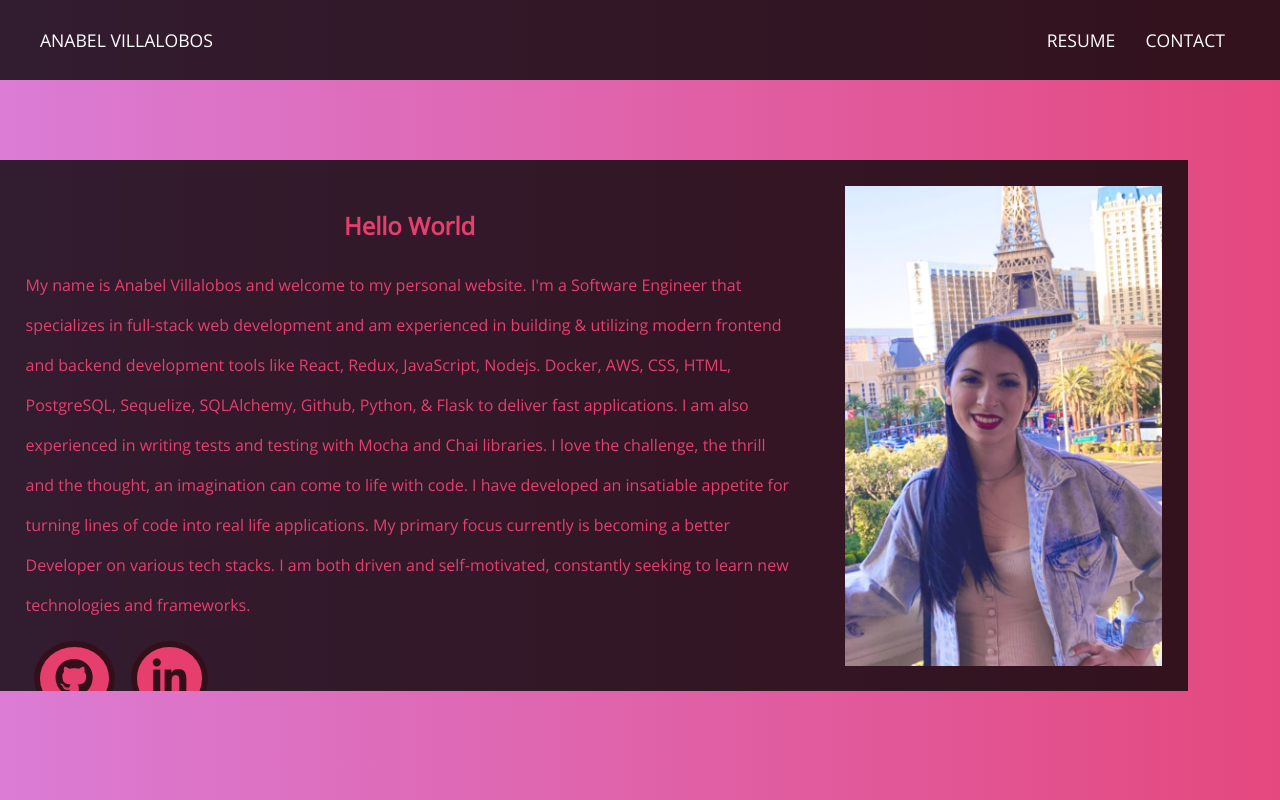
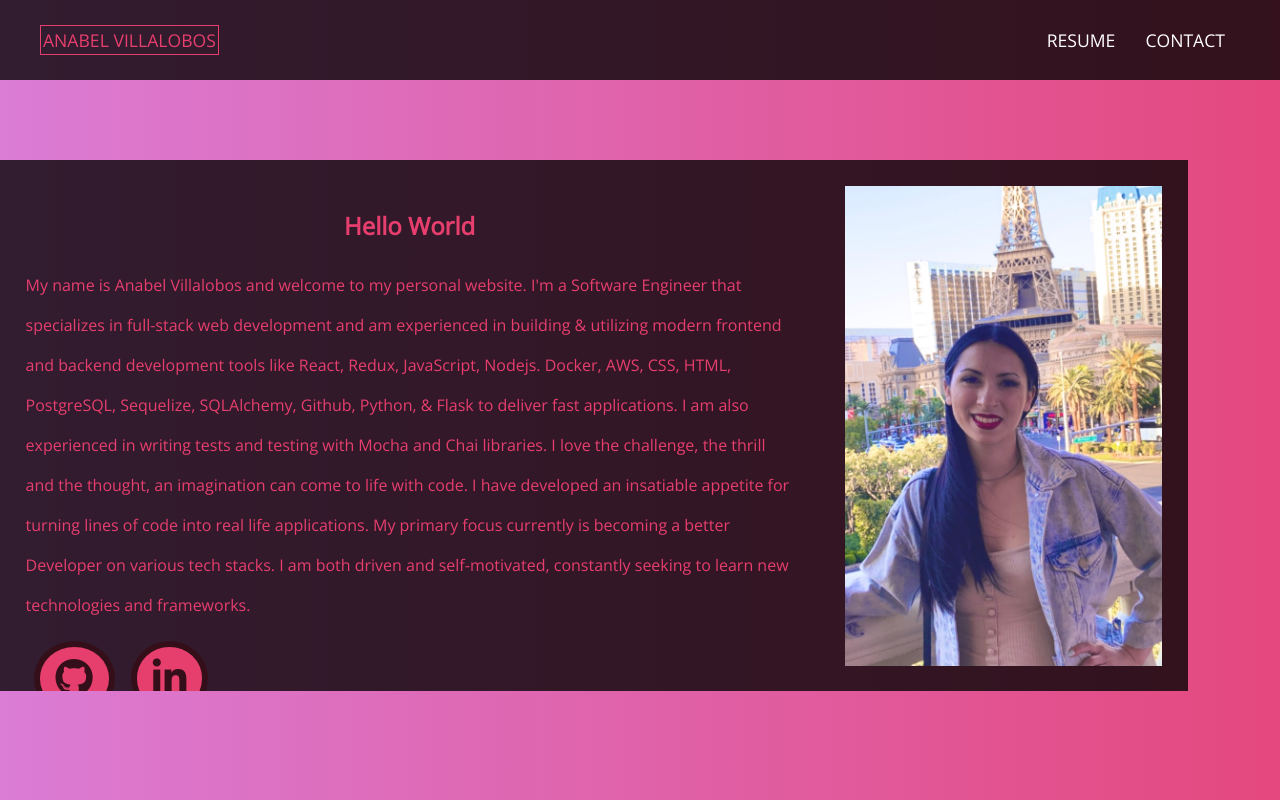
Before and after one commit to annvilla1998/ReactPersonalWebsite, a React (Create React App) app: page / in a window 1280 px wide. Built offline with nearby package versions, Linux system fonts and the light colour scheme.

Commit message:
added active link styling

```diff
--- a/src/components/Contact/Contact.css
+++ b/src/components/Contact/Contact.css
@@ -10,6 +10,8 @@
     height: 50vh;
     font-size: 3.5vmin;
     text-align: center;
+    -webkit-animation: focus-in-contract-bck 1s cubic-bezier(0.250, 0.460, 0.450, 0.940) both;
+        animation: focus-in-contract-bck 1s cubic-bezier(0.250, 0.460, 0.450, 0.940) both;
 }
 
 .contact-page #name, .contact-page #email{
--- a/src/components/Navigation/Navigation.css
+++ b/src/components/Navigation/Navigation.css
@@ -23,11 +23,6 @@
 }
 
 
-.nav-container a:hover {
-    color: var(--color-4);
-    text-decoration: none;
-}
-
 .nav-right {
     display: flex;
 
--- a/src/components/Navigation/index.js
+++ b/src/components/Navigation/index.js
@@ -1,23 +1,35 @@
-import { Link } from 'react-router-dom'
+import { NavLink } from 'react-router-dom'
 import './Navigation.css'
 
+export const Navigation = () => {
 
-export const Navigation = () => {
 
     return (
         <nav className="nav-container">
             <div id="home-link">
-                <Link to="/">Anabel Villalobos</Link>
+                <NavLink style={({ isActive }) => ({
+                    border: isActive ? '1px solid var(--color-4)' : 'none',
+                    padding: isActive ? '2px' : '0',
+                    color: isActive ? 'var(--color-4)' : 'white'
+                })} to="/">Anabel Villalobos</NavLink>
             </div>
             <div className="nav-right">
                 <div id="resume-link">
-                    <Link to="/resume">Resume</Link>
+                    <NavLink style={({ isActive }) => ({
+                        border: isActive ? '1px solid var(--color-4)' : 'none',
+                        padding: isActive ? '2px' : '0',
+                        color: isActive ? 'var(--color-4)' : 'white'
+                    })} to="/resume">Resume</NavLink>
                 </div>
                 {/* <div id="portfolio-link">
-                    <Link to="/portfolio">Portfolio</Link>
+                    <Link onClick={() =>handleActiveLink()} to="/portfolio">Portfolio</Link>
                 </div> */}
                 <div id="contact-link">
-                    <Link to="/contact">Contact</Link>
+                    <NavLink style={({ isActive }) => ({
+                        border: isActive ? '1px solid var(--color-4)' : 'none',
+                        padding: isActive ? '2px' : '0',
+                        color: isActive ? 'var(--color-4)' : 'white'
+                    })} to="/contact">Contact</NavLink>
                 </div>
             </div>
         </nav>
--- a/src/components/Resume/Resume.css
+++ b/src/components/Resume/Resume.css
@@ -7,6 +7,8 @@
     flex-direction: column;
     gap: 5vmin;
     font-size: 2vmin;
+    -webkit-animation: focus-in-contract-bck 1s cubic-bezier(0.250, 0.460, 0.450, 0.940) both;
+        animation: focus-in-contract-bck 1s cubic-bezier(0.250, 0.460, 0.450, 0.940) both;
 }
 
 #resume {
```
